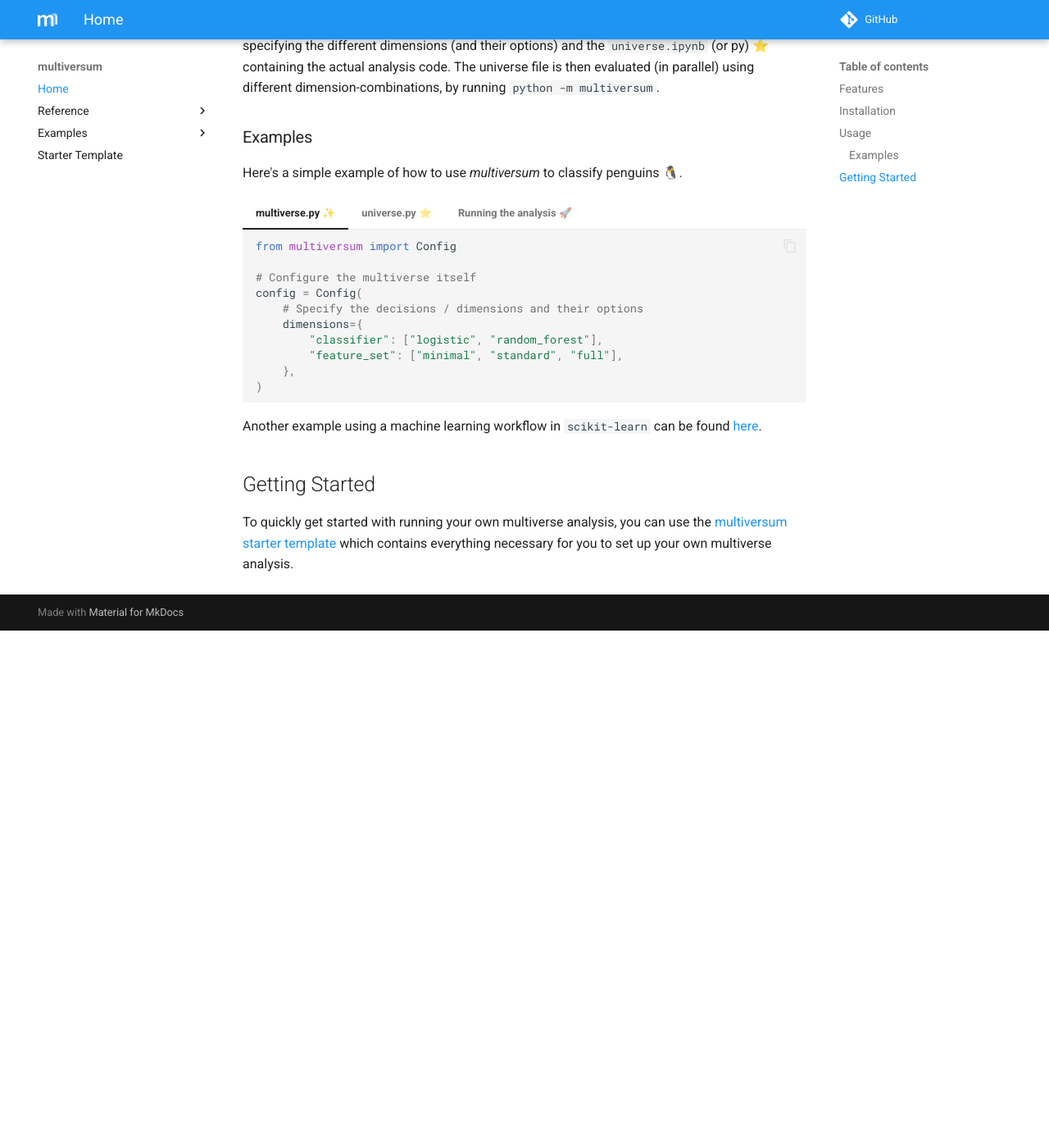
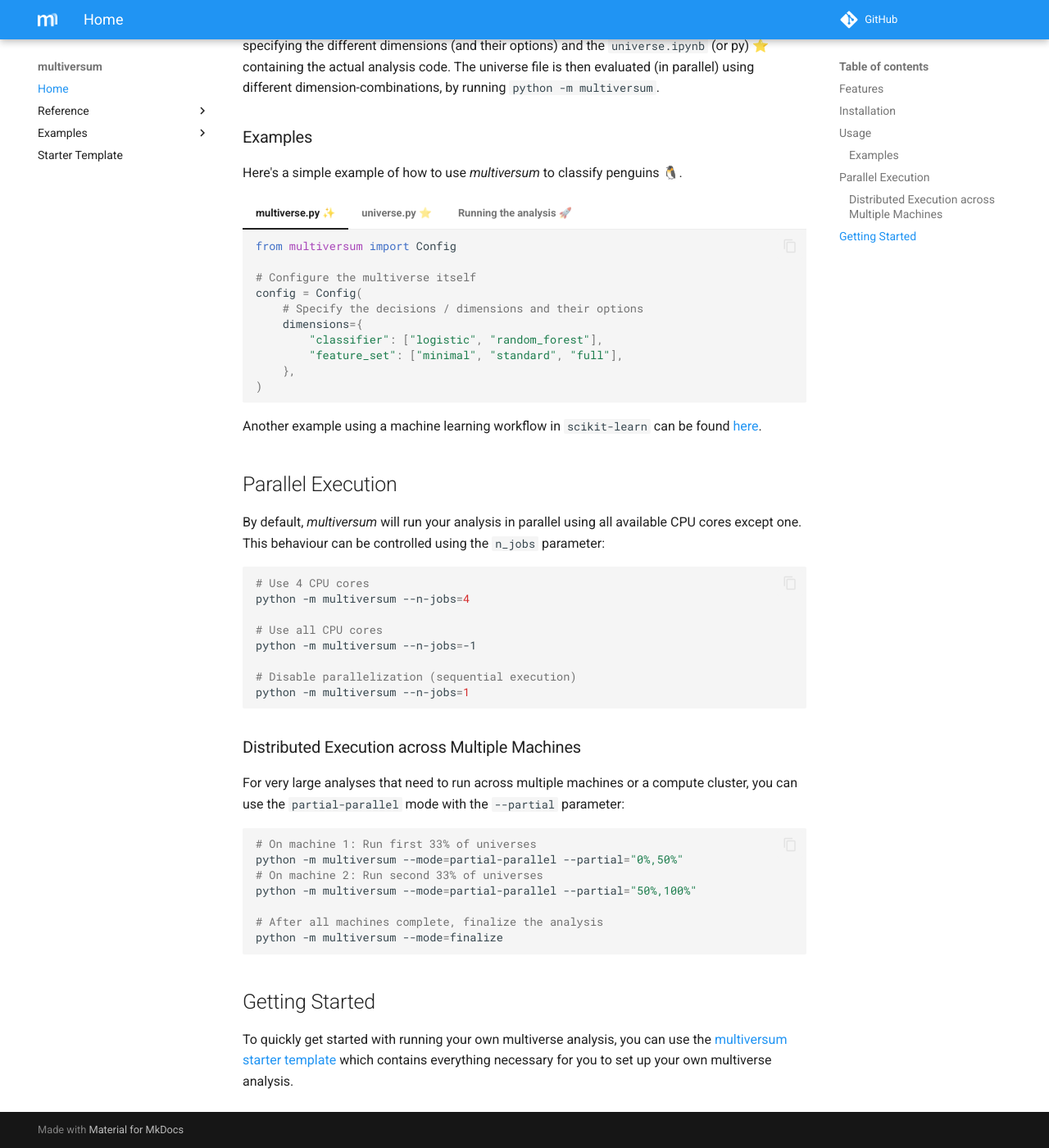
Before and after one commit to jansim/multiversum, an MkDocs documentation site: the page built from docs/index.md, in a window 1280 px wide and 1400 px high, scrolled down 1161 px. Shown: the whole window at 82% size. Built offline with MkDocs 1.6.1 and Material for MkDocs 9.7.7, drawn with Linux system fonts in a browser that asks for light colours; comment, search, counter and statistics services are not loaded; before the commit the page ends 1930 px from its top, so only the background shows below that.

Commit message:
Add information on parallel execution to docs

````diff
--- a/docs/index.md
+++ b/docs/index.md
@@ -132,6 +132,35 @@ Here's a simple example of how to use _multiversum_ to classify penguins 🐧.
 
 Another example using a machine learning workflow in `scikit-learn` can be found [here](../examples/scikit-learn--simple/).
 
+## Parallel Execution
+
+By default, _multiversum_ will run your analysis in parallel using all available CPU cores except one. This behaviour can be controlled using the `n_jobs` parameter:
+
+```bash
+# Use 4 CPU cores
+python -m multiversum --n-jobs=4
+
+# Use all CPU cores
+python -m multiversum --n-jobs=-1
+
+# Disable parallelization (sequential execution)
+python -m multiversum --n-jobs=1
+```
+
+### Distributed Execution across Multiple Machines
+
+For very large analyses that need to run across multiple machines or a compute cluster, you can use the `partial-parallel` mode with the `--partial` parameter:
+
+```bash
+# On machine 1: Run first 33% of universes
+python -m multiversum --mode=partial-parallel --partial="0%,50%"
+# On machine 2: Run second 33% of universes
+python -m multiversum --mode=partial-parallel --partial="50%,100%"
+
+# After all machines complete, finalize the analysis
+python -m multiversum --mode=finalize
+```
+
 ## Getting Started
 
 To quickly get started with running your own multiverse analysis, you can use the [multiversum starter template](https://github.com/jansim/multiversum-template) which contains everything necessary for you to set up your own multiverse analysis.
````
